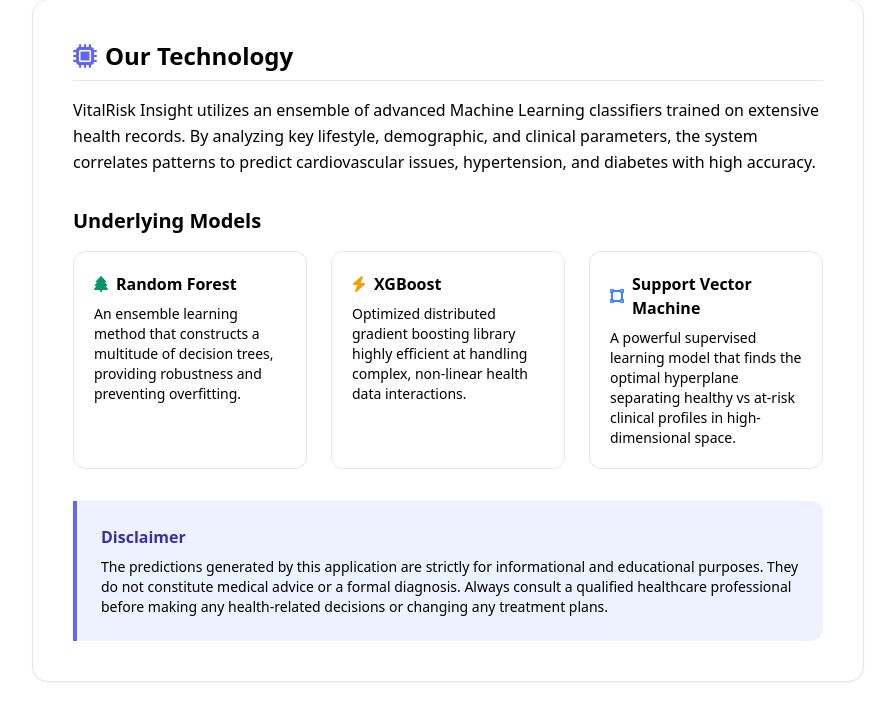
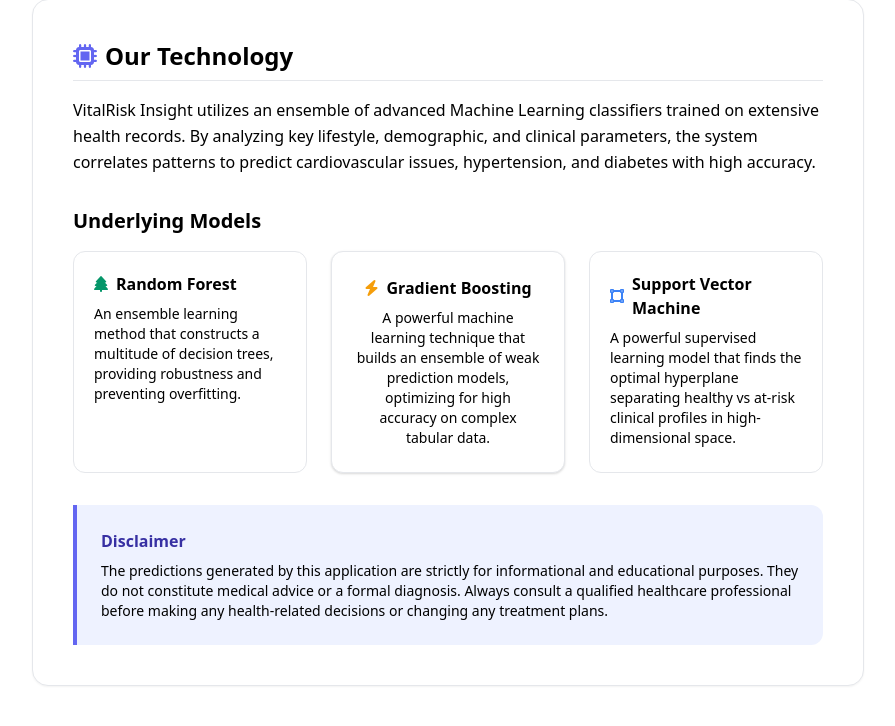
Before and after one commit to snehithdasari/Health_Risk_Predictor, a Flask app: page /about in a window 1280 px wide. Shown: the part 274-1000 px from the top of the page, without its empty margins (192-1087 px from the left). Run offline with Flask 3, Linux system fonts and the light colour scheme.

Commit message:
Optimize dependencies for Vercel by replacing XGBoost with native scikit-learn Gradient Boosting

```diff
--- a/app.py
+++ b/app.py
@@ -41,7 +41,7 @@
             print("Loaded feature scaler.")
 
         diseases = ['diabetes', 'hypertension', 'heart_disease']
-        model_types = ['rf', 'xgb', 'svm']
+        model_types = ['rf', 'gbm', 'svm']
 
         for d in diseases:
             models[d] = {}
@@ -183,10 +183,10 @@
                 rf_prob = models[d]['rf'].predict_proba(df_input)[0][1]
                 disease_results['Random Forest'] = round(float(rf_prob) * 100, 1)
 
-            # XGBoost
-            if 'xgb' in models[d]:
-                xgb_prob = models[d]['xgb'].predict_proba(df_input)[0][1]
-                disease_results['XGBoost'] = round(float(xgb_prob) * 100, 1)
+            # Gradient Boosting
+            if 'gbm' in models[d]:
+                gbm_prob = models[d]['gbm'].predict_proba(df_input)[0][1]
+                disease_results['Gradient Boosting'] = round(float(gbm_prob) * 100, 1)
 
             # SVM
             if 'svm' in models[d]:
--- a/requirements.txt
+++ b/requirements.txt
@@ -2,7 +2,7 @@
 Flask-Login==0.6.3
 Flask-SQLAlchemy==3.1.1
 scikit-learn
-xgboost
+
 pandas
 numpy
 joblib
--- a/static/js/main.js
+++ b/static/js/main.js
@@ -55,8 +55,8 @@
     const getPlotData = (diseaseKey) => {
         const d = resultData[diseaseKey] || {};
         return {
-            labels: ['XGBoost', 'Random Forest', 'SVM'],
-            data: [d['XGBoost'] || 0, d['Random Forest'] || 0, d['SVM'] || 0]
+            labels: ['Gradient Boosting', 'Random Forest', 'SVM'],
+            data: [d['Gradient Boosting'] || 0, d['Random Forest'] || 0, d['SVM'] || 0]
         };
     };
 
--- a/templates/about.html
+++ b/templates/about.html
@@ -24,10 +24,10 @@
                     <h4 class="font-bold text-slate-800 flex items-center gap-2"><i class="fa-solid fa-tree text-green-600"></i> Random Forest</h4>
                     <p class="text-sm text-slate-500 mt-2">An ensemble learning method that constructs a multitude of decision trees, providing robustness and preventing overfitting.</p>
                 </div>
-                <!-- XGB -->
-                <div class="border rounded-xl p-5 bg-slate-50">
-                    <h4 class="font-bold text-slate-800 flex items-center gap-2"><i class="fa-solid fa-bolt text-yellow-500"></i> XGBoost</h4>
-                    <p class="text-sm text-slate-500 mt-2">Optimized distributed gradient boosting library highly efficient at handling complex, non-linear health data interactions.</p>
+                <!-- GBM -->
+                <div class="bg-white rounded-xl shadow border border-slate-100 p-6 flex flex-col items-center text-center">
+                    <h4 class="font-bold text-slate-800 flex items-center gap-2"><i class="fa-solid fa-bolt text-yellow-500"></i> Gradient Boosting</h4>
+                    <p class="text-sm text-slate-600 mt-2">A powerful machine learning technique that builds an ensemble of weak prediction models, optimizing for high accuracy on complex tabular data.</p>
                 </div>
                 <!-- SVM -->
                 <div class="border rounded-xl p-5 bg-slate-50">
--- a/templates/results.html
+++ b/templates/results.html
@@ -120,7 +120,7 @@
                 The results show estimates based on the data you provided and should be used as a guide only.
             </p>
             <p>
-                Different machine learning models (XGBoost, Random Forest, SVM) may give different predictions. The "Average Risk" provides a balanced estimate across all models.
+                Different machine learning models (Gradient Boosting, Random Forest, SVM) may give different predictions. The "Average Risk" provides a balanced estimate across all models.
             </p>
             <p>
                 For proper medical advice and diagnosis, please consult with a healthcare professional who can provide personalized guidance based on your complete health profile.
```
Also changed, not shown: train_models.py (+15 -13 lines), README.md, 10 other files.
